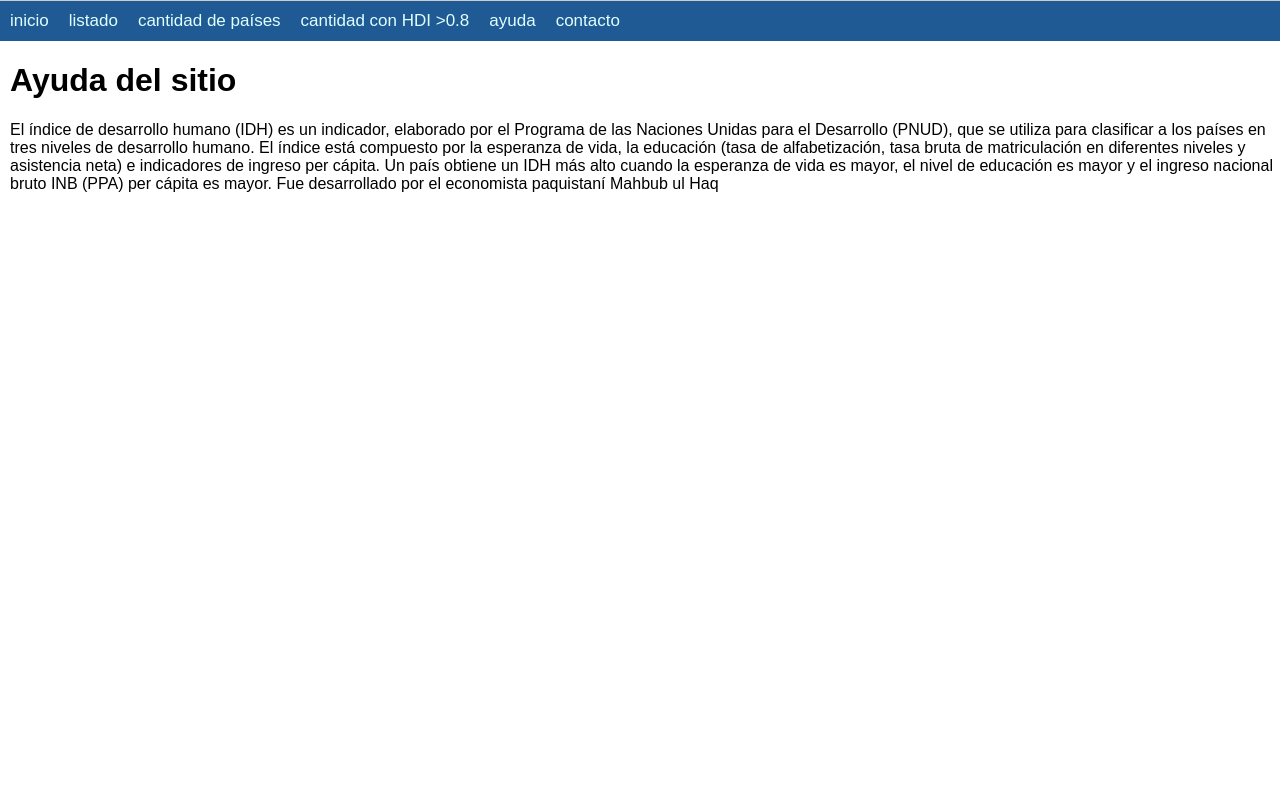
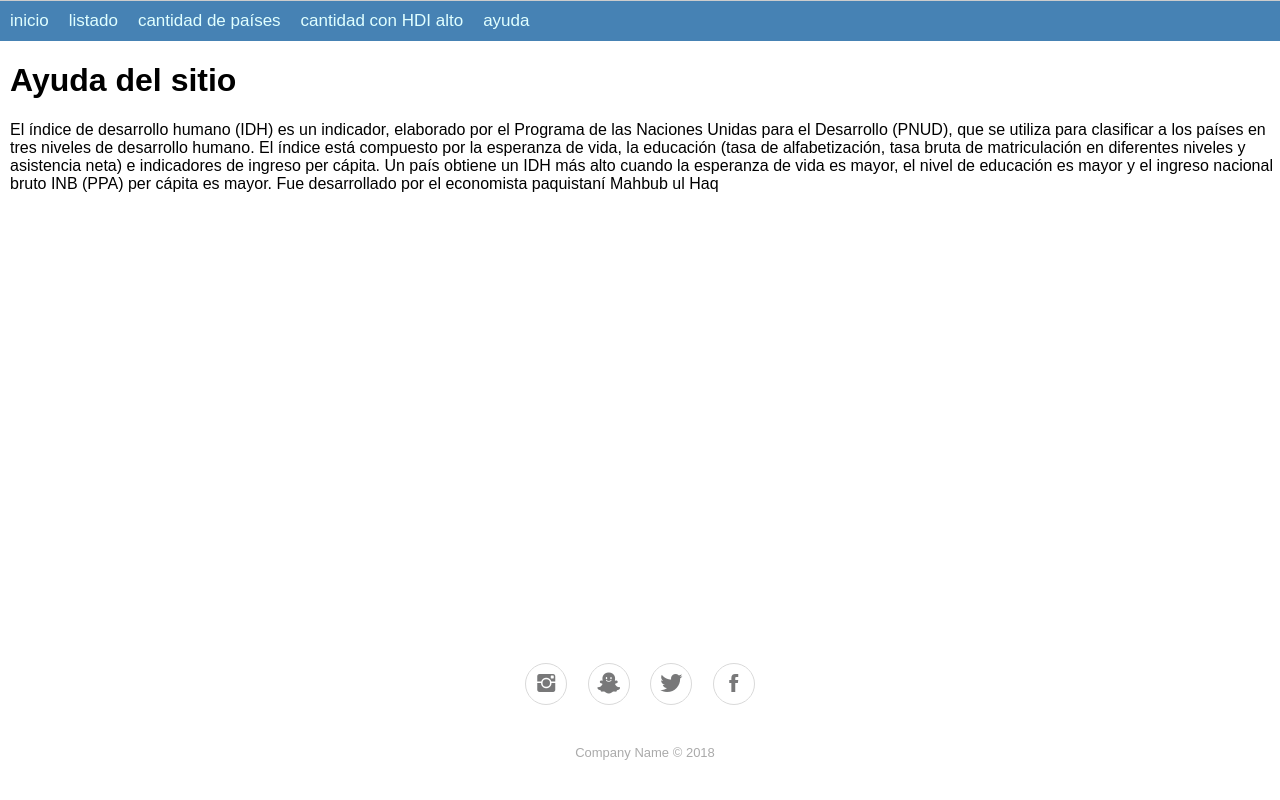
Before and after one commit to diegocode/flask_hdi_example, a Flask app: page /ayuda in a window 1280 px wide. Run offline with Flask 2, Linux system fonts and the light colour scheme.

Commit message:
added footer with social media buttons / API

```diff
--- a/main.py
+++ b/main.py
@@ -1,8 +1,9 @@
-from flask import Flask, render_template
+from flask import Flask, render_template, jsonify
+from flask_cors import CORS
 import sqlite3
 
 app = Flask(__name__)
-
+CORS(app, resources={r"/*": {"origins": "*"}})
 
 @app.route('/')
 def index():
@@ -58,7 +59,23 @@ def lista_top10():
 
 @app.route('/contacto')
 def contacto():
-      return render_template('contacto.html')
+    return render_template('contacto.html')
+
+
+@app.route('/consulta/<nombre_pais>')
+def dar_datos_pais(nombre_pais):
+    #nombre_pais = 'Argentina'
+    datos_pais = list(filter(lambda c: c['country'] == nombre_pais, datos_hdi))
+    if len(datos_pais) == 0:
+        datos_pais = {'country': '?', 'hdi': '?', 'pop2022': '?'}
+    else:
+        datos_pais = datos_pais[0]
+    return jsonify(datos_pais)
+
+
+@app.route('/listapaises')
+def daar_lista_paises():
+    return jsonify([d['country'] for d in datos_hdi])
 
 
 app.run(host='0.0.0.0', port=8081, debug=True)
--- a/static/styles.css
+++ b/static/styles.css
@@ -6,7 +6,7 @@ body {
 
 /* ------ nav bar ------ */
 nav {
-    background-color: #1F5A95;
+    background-color: steelblue;
     border-top: solid 1px #ccc;
     overflow: hidden;
 }
@@ -31,6 +31,74 @@ nav a.actual {
 }
 
 /* ------ fin nav bar ------ */
+
+/* ------ footer ------ */
+footer{
+    position: fixed;
+    left: 0;
+    bottom: 0;
+    width: 100%;
+    padding:40px 0;
+
+    background-color:#ffffff;
+    color:#4b4c4d;
+}
+
+footer ul {
+    padding:0;
+    list-style:none;
+    text-align:center;
+    font-size:18px;
+    line-height:1.6;
+    margin-bottom:0;
+}
+
+footer li {
+    padding:0 10px;
+}
+
+footer ul a {
+    color:inherit;
+    text-decoration:none;
+    opacity:0.8;
+}
+
+footer ul a:hover {
+    opacity:1;
+}
+
+footer .social {
+    text-align:center;
+    padding-bottom: 25px;
+}
+
+footer .social > a {
+    font-size: 24px;
+    width: 40px;
+    height: 40px;
+    line-height: 40px;
+    display: inline-block;
+    text-align: center;
+    border-radius: 50%;
+    border: 1px solid #ccc;
+    margin: 0 8px;
+    color: inherit;
+    opacity: 0.75;
+}
+
+footer .social > a:hover {
+    opacity: 0.9;
+}
+
+footer .copyright {
+    margin-top: 15px;
+    text-align: center;
+    font-size: 13px;
+    color: #aaa;
+    margin-bottom: 0;
+}
+
+/* ------ fin footer ------ */
 
 h1, h2, h3, p, table, img {
   margin-left: 10px;
--- a/templates/base.html
+++ b/templates/base.html
@@ -2,20 +2,34 @@
 <html lang="en">
 <head>
 <meta charset="utf-8" />
-<title>Datos HDI</title>
-<link rel="stylesheet" type="text/css"
-      href="{{ url_for('static', filename='styles.css') }}">
+<title>Human Development Index</title>
+<link rel="stylesheet" type="text/css" href="{{ url_for('static', filename='styles.css') }}">
+     <link rel="stylesheet" href="https://cdnjs.cloudflare.com/ajax/libs/ionicons/2.0.1/css/ionicons.min.css">
 </head>
-  <nav>
+<body>
+<nav>
     <a href="{{ url_for('index') }}">inicio</a>
+
     <a href="{{ url_for('lista_top10') }}">listado</a>
     <a href="{{ url_for('devuelve_cantidad') }}">cantidad de países</a>
-    <a href="{{ url_for('devuelve_cantidad_alta') }}">cantidad con HDI >0.8</a>
+    <a href="{{ url_for('devuelve_cantidad_alta') }}">cantidad con HDI alto</a>
     <a href="{{ url_for('dar_ayuda') }}">ayuda</a>
-    <a href="{{ url_for('contacto') }}">contacto</a>
 </nav>
-<body>
-{% block titulo %}{% endblock %}
-{% block contenido %}{% endblock %}
+<header>
+{%  block titulo %} {% endblock %}
+</header>
+<main>
+    {%  block contenido %}{%  endblock %}
+</main>
+<footer>
+    <div class="social">
+        <a href="#"><i class="icon ion-social-instagram"></i></a>
+        <a href="#"><i class="icon ion-social-snapchat"></i></a>
+        <a href="#"><i class="icon ion-social-twitter"></i></a>
+        <a href="#"><i class="icon ion-social-facebook"></i></a>
+    </div>
+    <p class="copyright">Company Name © 2018</p>
+</footer>
+
 </body>
 </html>
```
Also changed, not shown: templates/datos_pais.html (added, +11 -0 lines).
